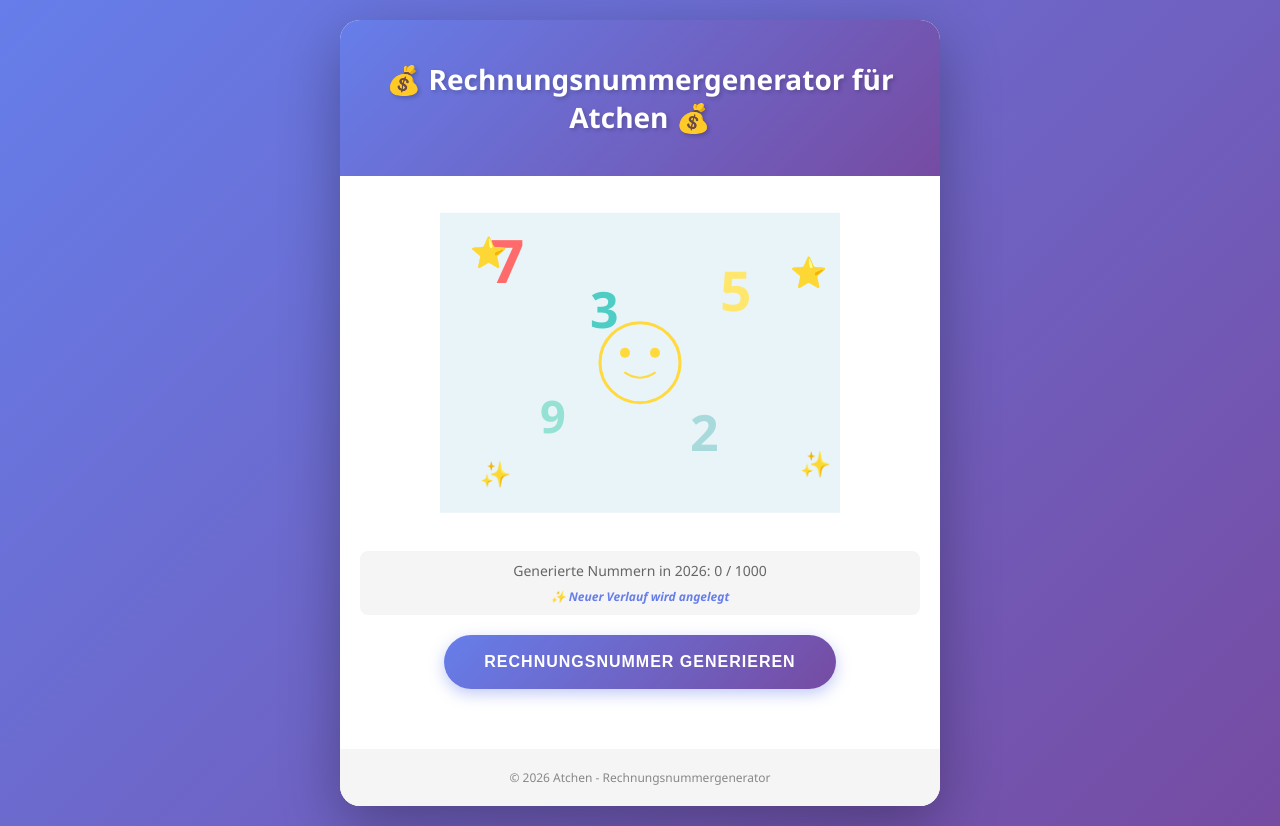
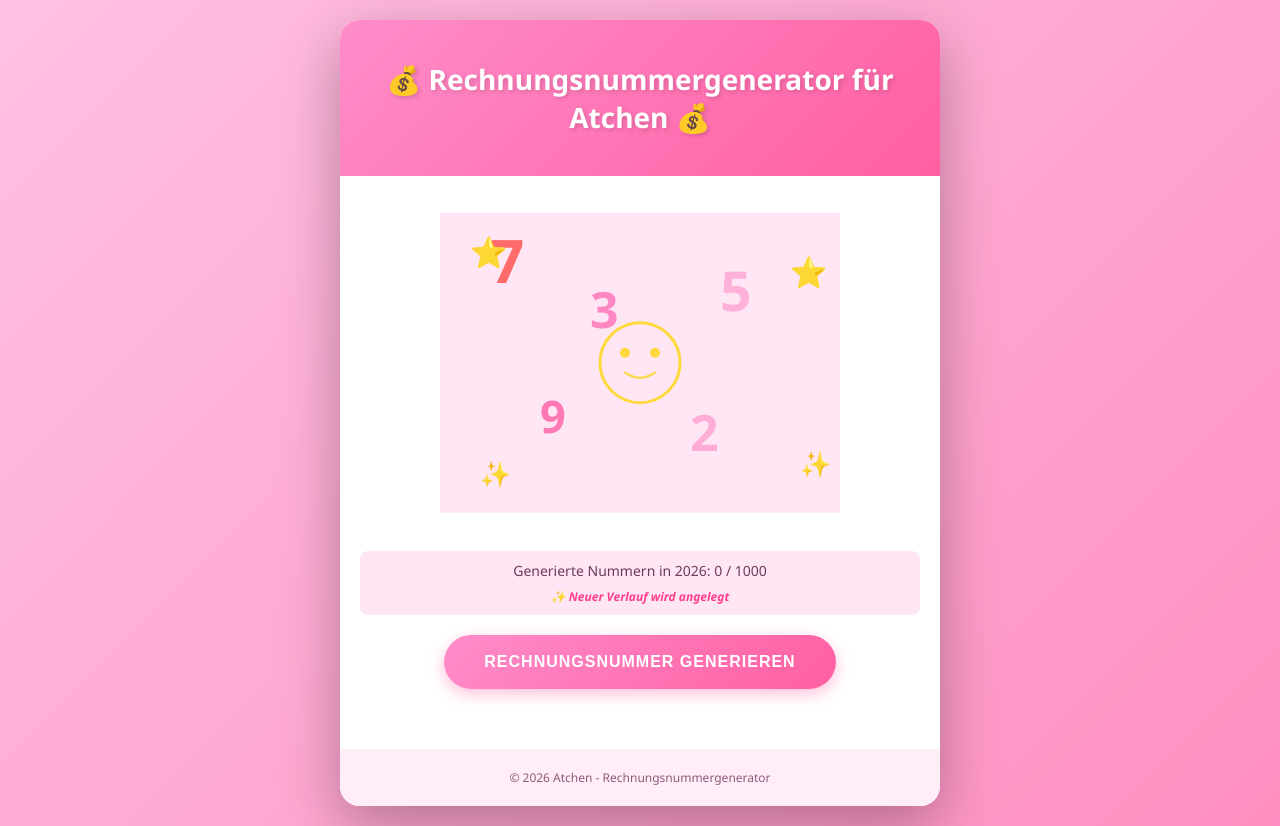
Before and after one commit to floydd-d/Rechnungsnummergenerator, a Flask app: page / in a window 1280 px wide. Run offline with Flask 2, Linux system fonts and the light colour scheme.

Commit message:
Change UI theme from blue to pink: backgrounds, headlines, buttons, and accents

```diff
--- a/static/css/style.css
+++ b/static/css/style.css
@@ -6,7 +6,7 @@
 
 body {
     font-family: 'Segoe UI', Tahoma, Geneva, Verdana, sans-serif;
-    background: linear-gradient(135deg, #667eea 0%, #764ba2 100%);
+    background: linear-gradient(135deg, #ffc1e3 0%, #ff90c1 100%);
     min-height: 100vh;
     display: flex;
     align-items: center;
@@ -24,7 +24,7 @@ body {
 }
 
 .header {
-    background: linear-gradient(135deg, #667eea 0%, #764ba2 100%);
+    background: linear-gradient(135deg, #ff8cc9 0%, #ff5fa2 100%);
     color: white;
     padding: 40px 20px;
     text-align: center;
@@ -33,7 +33,7 @@ body {
 .header h1 {
     font-size: 28px;
     font-weight: 700;
-    text-shadow: 2px 2px 4px rgba(0, 0, 0, 0.2);
+    text-shadow: 2px 2px 4px rgba(0, 0, 0, 0.15);
 }
 
 .content {
@@ -101,9 +101,9 @@ body {
 
 .stats {
     font-size: 14px;
-    color: #666;
+    color: #6e3a5c;
     padding: 10px;
-    background: #f5f5f5;
+    background: #ffe6f4;
     border-radius: 8px;
 }
 
@@ -116,7 +116,7 @@ body {
 }
 
 .history-status.new {
-    color: #667eea;
+    color: #ff3f8a;
     font-weight: 600;
 }
 
@@ -126,8 +126,8 @@ body {
 }
 
 .result-box {
-    background: linear-gradient(135deg, #fff5e6 0%, #ffe6cc 100%);
-    border-left: 5px solid #667eea;
+    background: linear-gradient(135deg, #ffe6f0 0%, #ffd4e8 100%);
+    border-left: 5px solid #ff5fa2;
     padding: 20px;
     border-radius: 10px;
     text-align: center;
@@ -143,7 +143,7 @@ body {
 .invoice-number {
     font-size: 48px;
     font-weight: 700;
-    color: #667eea;
+    color: #ff4f9d;
     font-family: 'Courier New', monospace;
     letter-spacing: 3px;
     word-break: break-all;
@@ -178,7 +178,7 @@ body {
 }
 
 .generate-button {
-    background: linear-gradient(135deg, #667eea 0%, #764ba2 100%);
+    background: linear-gradient(135deg, #ff8cc9 0%, #ff5fa2 100%);
     color: white;
     border: none;
     padding: 18px 40px;
@@ -187,19 +187,19 @@ body {
     border-radius: 50px;
     cursor: pointer;
     transition: all 0.3s ease;
-    box-shadow: 0 5px 15px rgba(102, 126, 234, 0.4);
+    box-shadow: 0 5px 15px rgba(255, 95, 162, 0.4);
     text-transform: uppercase;
     letter-spacing: 1px;
 }
 
 .generate-button:hover:not(:disabled) {
     transform: translateY(-2px);
-    box-shadow: 0 8px 20px rgba(102, 126, 234, 0.6);
+    box-shadow: 0 8px 20px rgba(255, 95, 162, 0.6);
 }
 
 .generate-button:active:not(:disabled) {
     transform: translateY(0);
-    box-shadow: 0 3px 10px rgba(102, 126, 234, 0.4);
+    box-shadow: 0 3px 10px rgba(255, 95, 162, 0.4);
 }
 
 .generate-button:disabled {
@@ -216,7 +216,7 @@ body {
 
 .spinner {
     border: 4px solid #f3f3f3;
-    border-top: 4px solid #667eea;
+    border-top: 4px solid #ff5fa2;
     border-radius: 50%;
     width: 40px;
     height: 40px;
@@ -233,10 +233,10 @@ body {
 }
 
 footer {
-    background: #f5f5f5;
+    background: #ffedf8;
     text-align: center;
     padding: 20px;
-    color: #888;
+    color: #8f5b7b;
     font-size: 12px;
 }
 
--- a/templates/index.html
+++ b/templates/index.html
@@ -17,7 +17,7 @@
             <div class="image-container">
                 <svg class="funny-numbers" viewBox="0 0 400 300" xmlns="http://www.w3.org/2000/svg">
                     <!-- Background -->
-                    <rect width="400" height="300" fill="#e8f4f8"/>
+                    <rect width="400" height="300" fill="#ffe6f4"/>
 
                     <!-- Animated numbers -->
                     <g class="number" id="num1">
@@ -25,19 +25,19 @@
                     </g>
 
                     <g class="number" id="num2">
-                        <text x="150" y="120" font-size="50" font-weight="bold" fill="#4ecdc4">3</text>
+                        <text x="150" y="120" font-size="50" font-weight="bold" fill="#ff88c2">3</text>
                     </g>
 
                     <g class="number" id="num3">
-                        <text x="280" y="100" font-size="55" font-weight="bold" fill="#ffe66d">5</text>
+                        <text x="280" y="100" font-size="55" font-weight="bold" fill="#ffb1d9">5</text>
                     </g>
 
                     <g class="number" id="num4">
-                        <text x="100" y="220" font-size="45" font-weight="bold" fill="#95e1d3">9</text>
+                        <text x="100" y="220" font-size="45" font-weight="bold" fill="#ff79b5">9</text>
                     </g>
 
                     <g class="number" id="num5">
-                        <text x="250" y="240" font-size="50" font-weight="bold" fill="#a8dadc">2</text>
+                        <text x="250" y="240" font-size="50" font-weight="bold" fill="#ffacd6">2</text>
                     </g>
 
                     <!-- Smiley made of numbers -->
```
